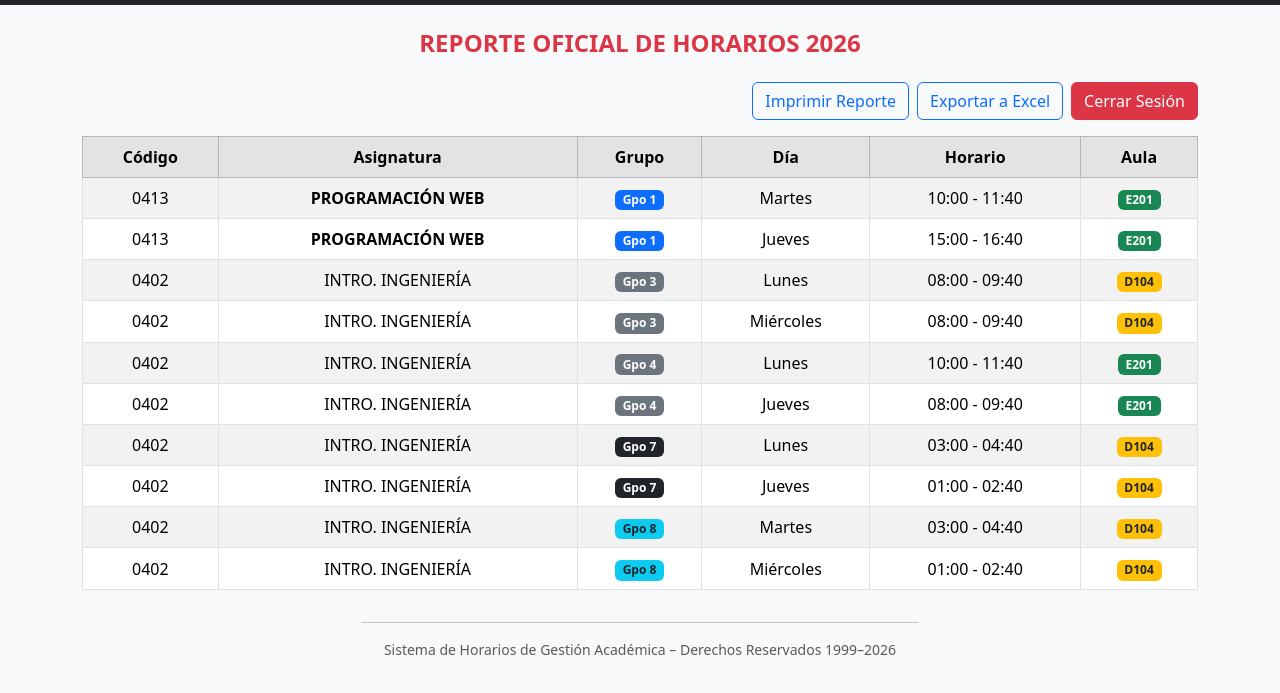
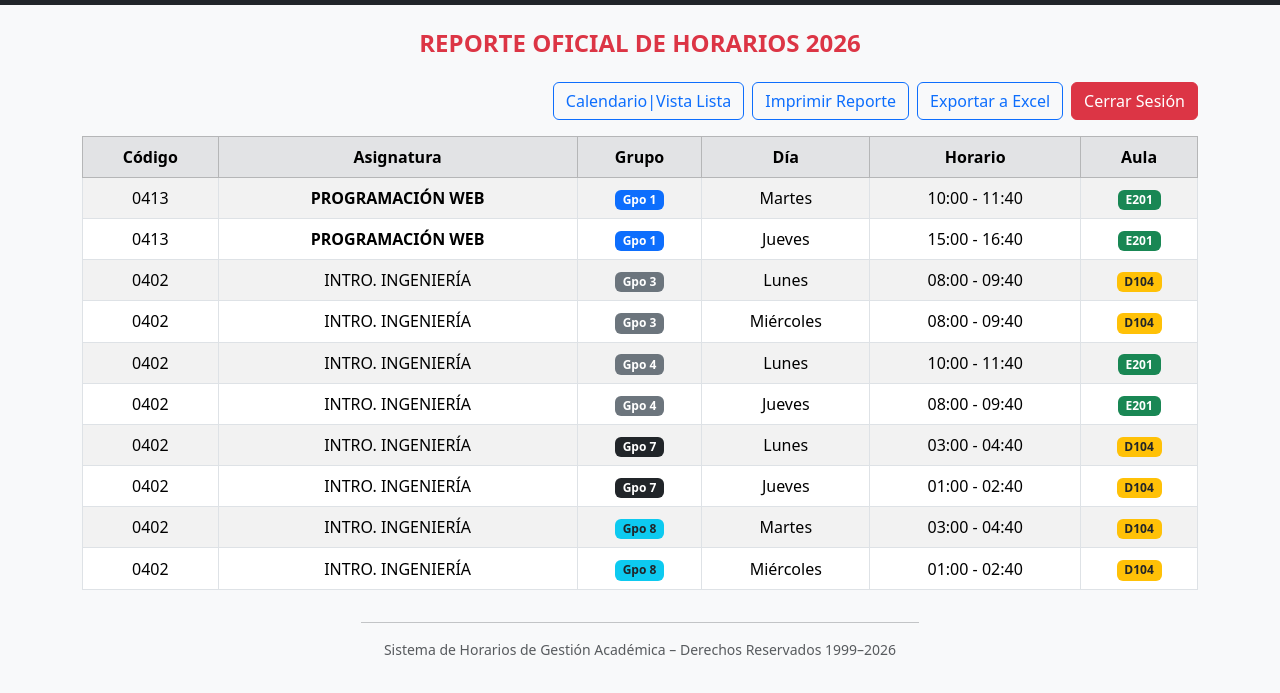
Before and after one commit to ashleyvasquez-web/Desafiobommstra5_Ash, a plain HTML site: page horario_legacy.html in a window 1280 px wide. Shown: the part 53-746 px from the top of the page. Drawn offline with nearby package versions, Linux system fonts and the light colour scheme.

Commit message:
Agrgar boton

```diff
--- a/horario_legacy.html
+++ b/horario_legacy.html
@@ -33,6 +33,7 @@
 
   <!-- BOTONES -->
   <div class="d-flex justify-content-end gap-2 mb-3">
+    <button class="btn btn-outline-primary">Calendario|Vista Lista</button>
     <button class="btn btn-outline-primary">Imprimir Reporte</button>
     <button class="btn btn-outline-primary">Exportar a Excel</button>
     <button class="btn btn-danger">Cerrar Sesión</button>
```
